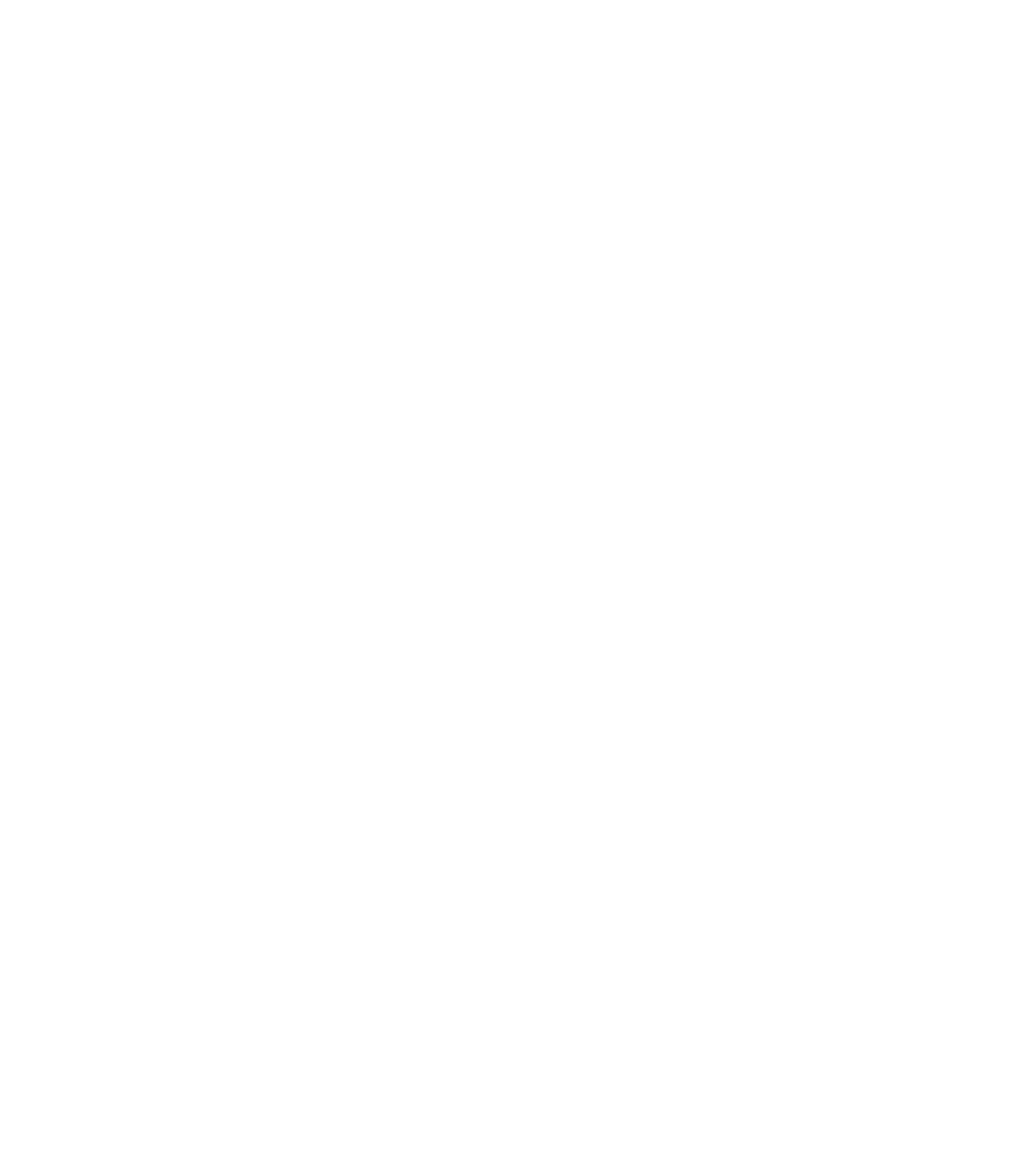
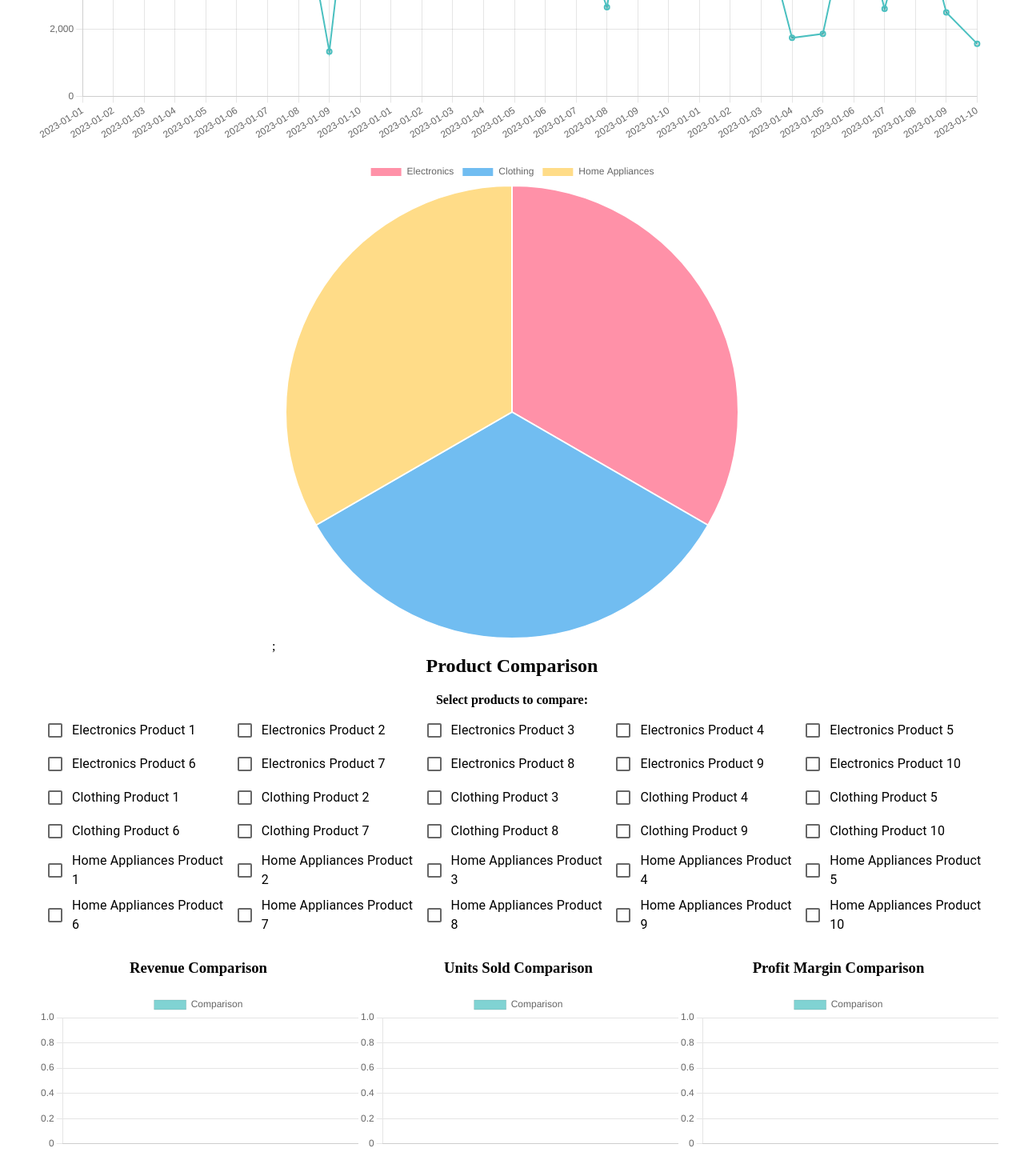
Before and after one commit to Danylo-Rysak/Dashbord, a React (Vite) app: page / in a window 1280 px wide. Shown: the part 2154-3624 px from the top of the page at 80% size. Before the commit the page ends 1729 px from the top, so only its background shows below. Built offline with nearby package versions, Linux system fonts and the light colour scheme.

Commit message:
finished charts logic

```diff
--- a/src/App.tsx
+++ b/src/App.tsx
@@ -1,9 +1,13 @@
 import { FC, useEffect } from 'react';
 import SalesTable from 'components/Table';
 import { DispatchType } from 'store/root';
-import { useDispatch } from 'react-redux';
+import { useDispatch, useSelector } from 'react-redux';
 import { generateMockSalesData } from 'core/functions';
 import { setSalesData } from 'store/dashbord-service/reducer';
+import LineChart from 'components/Chart';
+import ProductComparison from 'components/ProductComprasion';
+import { getSalesDataSelector } from 'store/dashbord-service/selectors';
+import PieChart from 'components/PieChart';
 
 const App: FC = () => {
   const dispatch: DispatchType = useDispatch();
@@ -13,9 +17,14 @@ const App: FC = () => {
     dispatch(setSalesData(salesData));
   }, []);
 
+  const salesData = useSelector(getSalesDataSelector);
+
   return (
-    <div>
+    <div style={{ margin: '0 40px' }}>
       <SalesTable />
+      <LineChart salesData={salesData} />
+      <PieChart salesData={salesData} />
+      <ProductComparison />
     </div>
   );
 };
--- /dev/null
+++ b/src/components/Chart/index.tsx
@@ -0,0 +1,65 @@
+// LineChart.tsx
+import React, { FC, useEffect, useRef } from 'react';
+import Chart from 'chart.js/auto';
+import { Sale } from 'core/types';
+
+interface LineChartProps {
+  salesData: Array<Sale>;
+}
+
+const LineChart: FC<LineChartProps> = ({ salesData }) => {
+  const chartRef = useRef<HTMLCanvasElement | null>(null);
+  const chartInstanceRef = useRef<Chart | null>(null);
+
+  useEffect(() => {
+    if (chartRef.current) {
+      if (chartInstanceRef.current) {
+        chartInstanceRef.current.destroy();
+      }
+
+      const ctx = chartRef.current.getContext('2d');
+
+      if (ctx) {
+        const dates = salesData.map((sale) => sale.date);
+        const revenues = salesData.map((sale) => sale.revenue);
+
+        chartInstanceRef.current = new Chart(ctx, {
+          type: 'line',
+          data: {
+            labels: dates,
+            datasets: [
+              {
+                label: 'Sales Trend',
+                data: revenues,
+                borderColor: 'rgba(75, 192, 192, 1)',
+                borderWidth: 2,
+                fill: false,
+              },
+            ],
+          },
+          options: {
+            scales: {
+              x: {
+                type: 'category',
+                labels: dates,
+              },
+              y: {
+                beginAtZero: true,
+              },
+            },
+          },
+        });
+      }
+    }
+
+    return () => {
+      if (chartInstanceRef.current) {
+        chartInstanceRef.current.destroy();
+      }
+    };
+  }, [salesData]);
+
+  return <canvas ref={chartRef} style={{ marginTop: '20px' }} />;
+};
+
+export default LineChart;
--- /dev/null
+++ b/src/components/PieChart/index.module.css
@@ -0,0 +1,5 @@
+.pieChart {
+    width: 600px;
+    height: 600px;
+    margin: 20px auto;
+}
--- /dev/null
+++ b/src/components/PieChart/index.tsx
@@ -0,0 +1,66 @@
+import { FC, useEffect, useRef } from 'react';
+import Chart, { ChartConfiguration } from 'chart.js/auto';
+import { Sale } from 'core/types';
+import styles from './index.module.css';
+
+interface PieChartProps {
+  salesData: Array<Sale>;
+}
+
+const PieChart: FC<PieChartProps> = ({ salesData }) => {
+  const chartRef = useRef<HTMLCanvasElement | null>(null);
+  const chartInstanceRef = useRef<Chart<'pie', number[], string> | null>(null);
+
+  useEffect(() => {
+    if (chartRef.current) {
+      if (chartInstanceRef.current) {
+        chartInstanceRef.current.destroy();
+      }
+
+      const ctx = chartRef.current.getContext('2d');
+
+      if (ctx) {
+        const categoryLabels = [
+          ...new Set(salesData.map((sale) => sale.productCategory)),
+        ];
+        const categoryData = categoryLabels.map(
+          (category) =>
+            salesData.filter((sale) => sale.productCategory === category).length
+        );
+
+        const chartConfig: ChartConfiguration<'pie', number[], string> = {
+          type: 'pie',
+          data: {
+            labels: categoryLabels,
+            datasets: [
+              {
+                data: categoryData,
+                backgroundColor: [
+                  'rgba(255, 99, 132, 0.7)',
+                  'rgba(54, 162, 235, 0.7)',
+                  'rgba(255, 206, 86, 0.7)',
+                ],
+              },
+            ],
+          },
+        };
+
+        chartInstanceRef.current = new Chart(ctx, chartConfig);
+      }
+    }
+
+    return () => {
+      if (chartInstanceRef.current) {
+        chartInstanceRef.current.destroy();
+      }
+    };
+  }, [salesData]);
+
+  return (
+    <div className={styles.pieChart}>
+      <canvas ref={chartRef} />;
+    </div>
+  );
+};
+
+export default PieChart;
--- /dev/null
+++ b/src/components/ProductComprasion/index.module.css
@@ -0,0 +1,25 @@
+.title {
+    text-align: center;
+}
+
+.products {
+    margin-top: 10px;
+    display: grid;
+    grid-template-columns: repeat(5, auto);
+}
+
+.comparedProducts {
+    display: flex;
+    justify-content: center;
+    gap: 50px
+}
+
+.chartsContainer {
+    display: flex;
+    justify-content: space-between;
+    margin-bottom: 30px;
+}
+
+.chartsContainer h3 {
+    text-align: center;
+}
--- /dev/null
+++ b/src/components/ProductComprasion/index.tsx
@@ -0,0 +1,139 @@
+import { FC, useEffect, useState } from 'react';
+import { useSelector } from 'react-redux';
+import { Checkbox, List, ListItem, ListItemText } from '@mui/material';
+import { Chart } from 'chart.js';
+import { getSalesDataSelector } from 'store/dashbord-service/selectors';
+import { Sale } from 'core/types';
+import styles from './index.module.css';
+
+const MAX_SELECTED_PRODUCTS = 4;
+
+const ProductComparison: FC = () => {
+  const salesData = useSelector(getSalesDataSelector);
+  const [selectedProducts, setSelectedProducts] = useState<string[]>([]);
+
+  const handleProductSelect = (productId: string) => {
+    setSelectedProducts((prevSelection) => {
+      if (prevSelection.includes(productId)) {
+        return prevSelection.filter((id) => id !== productId);
+      } else {
+        if (prevSelection.length < MAX_SELECTED_PRODUCTS) {
+          return [...prevSelection, productId];
+        }
+        return prevSelection;
+      }
+    });
+  };
+
+  const selectedSalesData: Array<Sale> = salesData.filter((sale) =>
+    selectedProducts.includes(sale.productId)
+  );
+
+  const createChart = (
+    data: number[],
+    labels: string[],
+    chartType: 'bar' | 'line' | 'pie',
+    canvasId: string
+  ) => {
+    const ctx = document.getElementById(canvasId) as HTMLCanvasElement | null;
+
+    if (ctx) {
+      const existingChart = Chart.getChart(ctx);
+      if (existingChart) {
+        existingChart.destroy();
+      }
+
+      new Chart(ctx, {
+        type: chartType,
+        data: {
+          labels: labels,
+          datasets: [
+            {
+              label: 'Comparison',
+              data: data,
+              backgroundColor: 'rgba(75, 192, 192, 0.7)',
+              borderWidth: 1,
+            },
+          ],
+        },
+        options: {
+          scales: {
+            y: {
+              beginAtZero: true,
+            },
+          },
+        },
+      });
+    }
+  };
+
+  const createCharts = () => {
+    const labels = selectedSalesData.map((sale) => sale.productName);
+    const revenueData = selectedSalesData.map((sale) => sale.revenue);
+    const unitsSoldData = selectedSalesData.map((sale) => sale.unitsSold);
+    const profitMarginData = selectedSalesData.map(
+      (sale) => parseFloat(sale.profitMargin) * 100
+    );
+
+    createChart(revenueData, labels, 'bar', 'revenueChart');
+    createChart(unitsSoldData, labels, 'bar', 'unitsSoldChart');
+    createChart(profitMarginData, labels, 'bar', 'profitMarginChart');
+  };
+
+  useEffect(() => {
+    createCharts();
+  }, [selectedProducts]);
+
+  return (
+    <div>
+      <div className={styles.title}>
+        <h2>Product Comparison</h2>
+        <b>Select products to compare:</b>
+      </div>
+      <List className={styles.products}>
+        {salesData.map((sale) => (
+          <ListItem key={sale.productId} disablePadding>
+            <Checkbox
+              disabled={
+                selectedProducts.length === MAX_SELECTED_PRODUCTS &&
+                !selectedProducts.includes(sale.productId)
+              }
+              checked={selectedProducts.includes(sale.productId)}
+              onChange={() => handleProductSelect(sale.productId)}
+              inputProps={{ 'aria-label': 'select product' }}
+            />
+            <ListItemText primary={sale.productName} />
+          </ListItem>
+        ))}
+      </List>
+
+      <div className={styles.comparedProducts}>
+        {selectedSalesData.map((sale) => (
+          <div key={sale.productId}>
+            <h4>{sale.productName}</h4>
+            <p>Revenue: {sale.revenue}</p>
+            <p>Units Sold: {sale.unitsSold}</p>
+            <p>Profit Margin: {sale.profitMargin}</p>
+          </div>
+        ))}
+      </div>
+
+      <div className={styles.chartsContainer}>
+        <div>
+          <h3>Revenue Comparison</h3>
+          <canvas id="revenueChart" width="400" height="200"></canvas>
+        </div>
+        <div>
+          <h3>Units Sold Comparison</h3>
+          <canvas id="unitsSoldChart" width="400" height="200"></canvas>
+        </div>
+        <div>
+          <h3>Profit Margin Comparison</h3>
+          <canvas id="profitMarginChart" width="400" height="200"></canvas>
+        </div>
+      </div>
+    </div>
+  );
+};
+
+export default ProductComparison;
--- a/src/components/Table/index.module.css
+++ b/src/components/Table/index.module.css
@@ -1,8 +1,3 @@
-.tableContainer {
-    margin: 0 40px;
-    /*max-width: 1100px;*/
-}
-
 .tableRow {
     background: #34efff;
 }
--- a/src/components/Table/index.tsx
+++ b/src/components/Table/index.tsx
@@ -63,7 +63,7 @@ const SalesTable: FC = () => {
   );
 
   return (
-    <div className={styles.tableContainer}>
+    <div>
       <div className={styles.tableActions}>
         <FormControl className={styles.tableFilter}>
           <InputLabel id={CATEGORY_FILTER_LABEL_ID}>Filter by Category</InputLabel>
```
